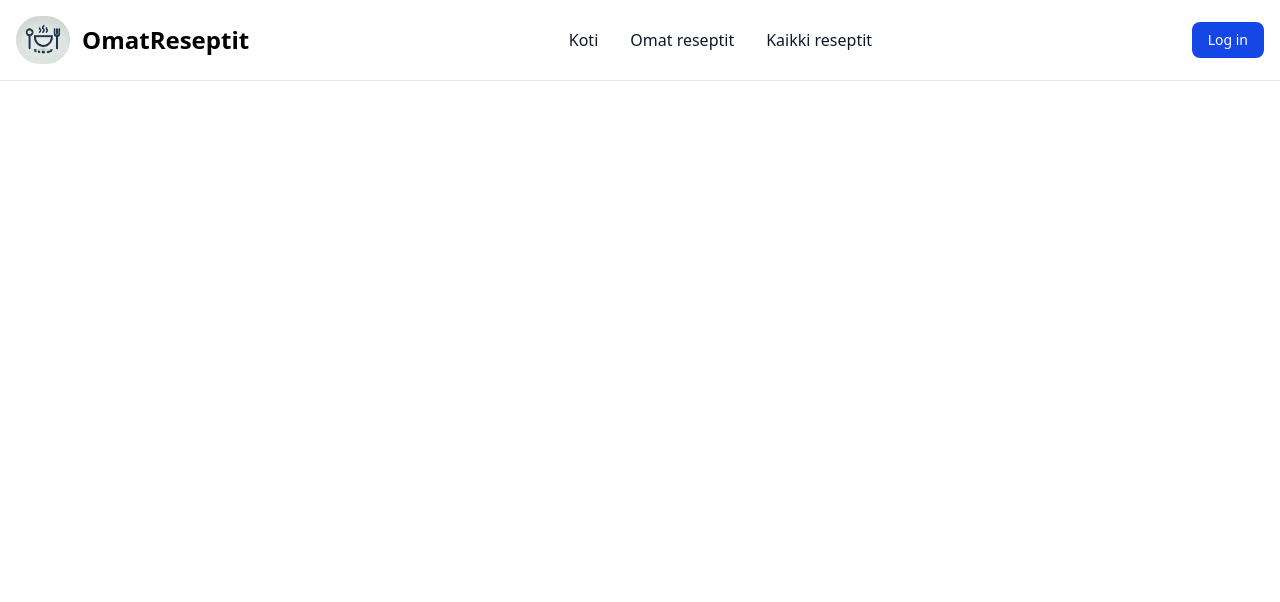
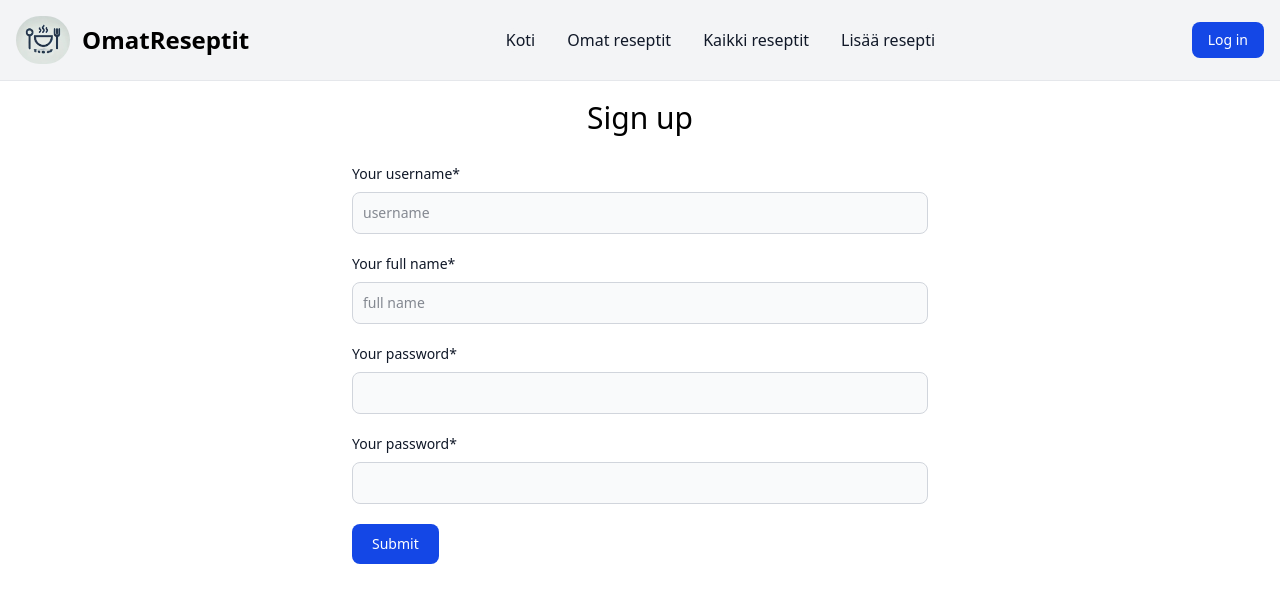
Before and after one commit to henrireu/reseptit_harjoitustyo, a React (Vite) app in the folder frontend/: page /signup in a window 1280 px wide. Shown: the top 602 px of the page. Built offline with nearby package versions, Linux system fonts and the light colour scheme.

Commit message:
frontend hiomista

```diff
--- a/frontend/package.json
+++ b/frontend/package.json
@@ -15,6 +15,7 @@
     "axios": "^1.7.9",
     "react": "^18.3.1",
     "react-dom": "^18.3.1",
+    "react-hot-toast": "^2.5.1",
     "react-redux": "^9.2.0",
     "react-router-dom": "^7.1.5",
     "tailwindcss": "^4.0.3"
--- a/frontend/src/App.jsx
+++ b/frontend/src/App.jsx
@@ -5,6 +5,8 @@ import Navbar from "./components/navbar"
 import Home from "./pages/home"
 import AllRecipes from "./pages/allRecipes"
 import Login from "./components/login"
+import AddRecipe from "./pages/addRecipe"
+import SignUp from "./pages/signUp"
 
 const App = () => {
   const showLoginForm = useSelector(state => state.showLogin)
@@ -20,6 +22,8 @@ const App = () => {
       <Routes>
         <Route path='/' element={<Home />} />
         <Route path='/all-recipes' element={<AllRecipes />} />
+        <Route path='/add-recipe' element={<AddRecipe />} />
+        <Route path='/signup' element={<SignUp />} />
       </Routes>
 
     </div>
--- a/frontend/src/components/login.jsx
+++ b/frontend/src/components/login.jsx
@@ -1,4 +1,5 @@
 import { useState } from "react"
+import { useNavigate } from "react-router-dom"
 import { login } from "../services/login"
 import { useDispatch } from 'react-redux'
 import { setUser } from "../reducers/userSlice"
@@ -38,6 +39,7 @@ const LoginForm = () => {
   const [password, setPassword] = useState('')
 
   const dispatch = useDispatch()
+  const navigate = useNavigate()
 
   const handleSubmit = async (event) => {
     event.preventDefault()
@@ -52,6 +54,11 @@ const LoginForm = () => {
     } catch(error) {
       console.error(error)
     }
+  }
+
+  const handleSignup = () => {
+    dispatch(setShowLogin(false))
+    navigate('/signup')
   }
 
   return (
@@ -84,8 +91,19 @@ const LoginForm = () => {
 
       <button
         type="submit"
-        className="text-white bg-blue-700 hover:bg-blue-800 focus:ring-4 focus:outline-none focus:ring-blue-300 font-medium rounded-lg text-sm w-full sm:w-auto px-5 py-2.5 text-center dark:bg-blue-600 dark:hover:bg-blue-700 dark:focus:ring-blue-800 hover:cursor-pointer"
+        className="mb-5 text-white bg-blue-700 hover:bg-blue-800 focus:ring-4 focus:outline-none focus:ring-blue-300 font-medium rounded-lg text-sm w-full sm:w-auto px-5 py-2.5 text-center dark:bg-blue-600 dark:hover:bg-blue-700 dark:focus:ring-blue-800 hover:cursor-pointer"
       >Submit</button>
+
+      <p className="text-md font-light text-gray-500 dark:text-gray-400">
+        Don’t have an account yet?
+        <a
+          href="#"
+          className="font-medium text-blue-700 hover:underline dark:text-primary-500 ml-2"
+          onClick={handleSignup}
+        >
+          Sign up
+        </a>
+      </p>
     </form>
   )
 }
--- a/frontend/src/components/navbar.jsx
+++ b/frontend/src/components/navbar.jsx
@@ -22,7 +22,7 @@ const Navbar = () => {
   }
 
   return (
-    <nav className="bg-white dark:bg-gray-900 fixed w-full z-20 top-0 start-0 border-b border-gray-200 dark:border-gray-600">
+    <nav className="bg-gray-100 dark:bg-gray-900 fixed w-full z-20 top-0 start-0 border-b border-gray-200 dark:border-gray-600">
       <div className="max-w-screen-xl flex flex-wrap items-center justify-between mx-auto p-4">
         <a className="flex items-center space-x-3 rtl:space-x-reverse">
           <img src={logo} className="h-12 rounded-full" alt="Flowbite Logo" />
@@ -70,11 +70,12 @@ const Navbar = () => {
           className={`${isOpen ? "block" : "hidden"} items-center justify-between w-full md:flex md:w-auto md:order-1`}
           id="navbar-sticky"
         >
-          <ul className="flex flex-col p-4 md:p-0 mt-4 font-medium border border-gray-100 rounded-lg bg-gray-50 md:space-x-8 rtl:space-x-reverse md:flex-row md:mt-0 md:border-0 md:bg-white dark:bg-gray-800 md:dark:bg-gray-900 dark:border-gray-700">
+          <ul className="flex flex-col p-4 md:p-0 mt-4 font-medium border border-gray-100 rounded-lg bg-gray-50 md:space-x-8 rtl:space-x-reverse md:flex-row md:mt-0 md:border-0 md:bg-gray-100 dark:bg-gray-800 md:dark:bg-gray-900 dark:border-gray-700">
             {[
               { name: "Koti", link: "/" },
               { name: "Omat reseptit", link: "#" },
-              { name: "Kaikki reseptit", link: "/all-recipes" }
+              { name: "Kaikki reseptit", link: "/all-recipes" },
+              { name: "Lisää resepti", link: "/add-recipe"}
             ].map((item) => (
               <li key={item.name}>
                 <Link to={item.link}>
--- /dev/null
+++ b/frontend/src/pages/addRecipe.jsx
@@ -0,0 +1,9 @@
+const AddRecipe = () => {
+  return (
+    <div className="mt-[100px] px-10">
+      <h1 className="text-3xl">Add recipe</h1>
+    </div>
+  )
+}
+
+export default AddRecipe
--- /dev/null
+++ b/frontend/src/pages/signUp.jsx
@@ -0,0 +1,101 @@
+import { useState } from "react"
+import { toast, Toaster } from 'react-hot-toast'
+
+import { create } from "../services/users"
+
+const SignUp = () => {
+  const [username, setUsername] = useState('')
+  const [name, setName] = useState('')
+  const [password, setPassword] = useState('')
+  const [confirmPassword, setConfirmPassword] = useState('')
+
+  const handleSubmit = async (event) => {
+    event.preventDefault()
+    console.log('submit', username, name, password, confirmPassword)
+    if(password !== confirmPassword) {
+      toast.error("Passwords do not match!", {
+        position: "top-center"
+      })
+      return
+    }
+    try {
+      const user = await create({
+        username: username,
+        name: name,
+        password: password
+      })
+
+      console.log(user)
+    } catch(error) {
+      console.error(error)
+    }
+  }
+
+
+  return (
+    <div className="mt-[100px] px-10">
+      <h1 className="text-3xl mb-7 text-center">Sign up</h1>
+      <Toaster />
+      <form onSubmit={handleSubmit} className="mx-auto max-w-xl">
+
+        <div className="mb-5">
+          <label htmlFor="username" className="block mb-2 text-sm font-medium text-gray-900 dark:text-white">Your username*</label>
+          <input
+            type="text"
+            id="username"
+            className="bg-gray-50 border border-gray-300 text-gray-900 text-sm rounded-lg focus:ring-blue-500 focus:border-blue-500 block w-full p-2.5 dark:bg-gray-700 dark:border-gray-600 dark:placeholder-gray-400 dark:text-white dark:focus:ring-blue-500 dark:focus:border-blue-500"
+            placeholder="username"
+            required
+            value={username}
+            onChange={({ target }) => setUsername(target.value)}
+          />
+        </div>
+
+        <div className="mb-5">
+          <label htmlFor="fullname" className="block mb-2 text-sm font-medium text-gray-900 dark:text-white">Your full name*</label>
+          <input
+            type="text"
+            id="fullname"
+            className="bg-gray-50 border border-gray-300 text-gray-900 text-sm rounded-lg focus:ring-blue-500 focus:border-blue-500 block w-full p-2.5 dark:bg-gray-700 dark:border-gray-600 dark:placeholder-gray-400 dark:text-white dark:focus:ring-blue-500 dark:focus:border-blue-500"
+            placeholder="full name"
+            required
+            value={name}
+            onChange={({ target }) => setName(target.value)}
+          />
+        </div>
+
+        <div className="mb-5">
+          <label htmlFor="password" className="block mb-2 text-sm font-medium text-gray-900 dark:text-white">Your password*</label>
+          <input
+            type="password"
+            id="password"
+            className="bg-gray-50 border border-gray-300 text-gray-900 text-sm rounded-lg focus:ring-blue-500 focus:border-blue-500 block w-full p-2.5 dark:bg-gray-700 dark:border-gray-600 dark:placeholder-gray-400 dark:text-white dark:focus:ring-blue-500 dark:focus:border-blue-500"
+            required
+            value={password}
+            onChange={({ target }) => setPassword(target.value)}
+          />
+        </div>
+
+        <div className="mb-5">
+          <label htmlFor="confirmPassword" className="block mb-2 text-sm font-medium text-gray-900 dark:text-white">Your password*</label>
+          <input
+            type="password"
+            id="confirmPassword"
+            className="bg-gray-50 border border-gray-300 text-gray-900 text-sm rounded-lg focus:ring-blue-500 focus:border-blue-500 block w-full p-2.5 dark:bg-gray-700 dark:border-gray-600 dark:placeholder-gray-400 dark:text-white dark:focus:ring-blue-500 dark:focus:border-blue-500"
+            required
+            value={confirmPassword}
+            onChange={({ target }) => setConfirmPassword(target.value)}
+          />
+        </div>
+
+        <button
+          type="submit"
+          className="mb-5 text-white bg-blue-700 hover:bg-blue-800 focus:ring-4 focus:outline-none focus:ring-blue-300 font-medium rounded-lg text-sm w-full sm:w-auto px-5 py-2.5 text-center dark:bg-blue-600 dark:hover:bg-blue-700 dark:focus:ring-blue-800 hover:cursor-pointer"
+        >Submit</button>
+
+      </form>
+    </div>
+  )
+}
+
+export default SignUp
--- a/frontend/src/services/users.js
+++ b/frontend/src/services/users.js
@@ -1,5 +1,7 @@
 import axios from 'axios'
 const baseUrl = 'http://localhost:3001/api/users'
+
+let token = null
 
 const getAll = async () => {
   try {
@@ -10,4 +12,14 @@ const getAll = async () => {
   }
 }
 
-export { getAll }
+const create = async newUser => {
+  const config = {
+    headers: { Authorization: token },
+  }
+
+  const response = await axios.post(baseUrl, newUser, config)
+
+  return response.data
+}
+
+export { getAll, create }
```
Also changed, not shown: 1 other file (tests, documents, lock files or other folders).
